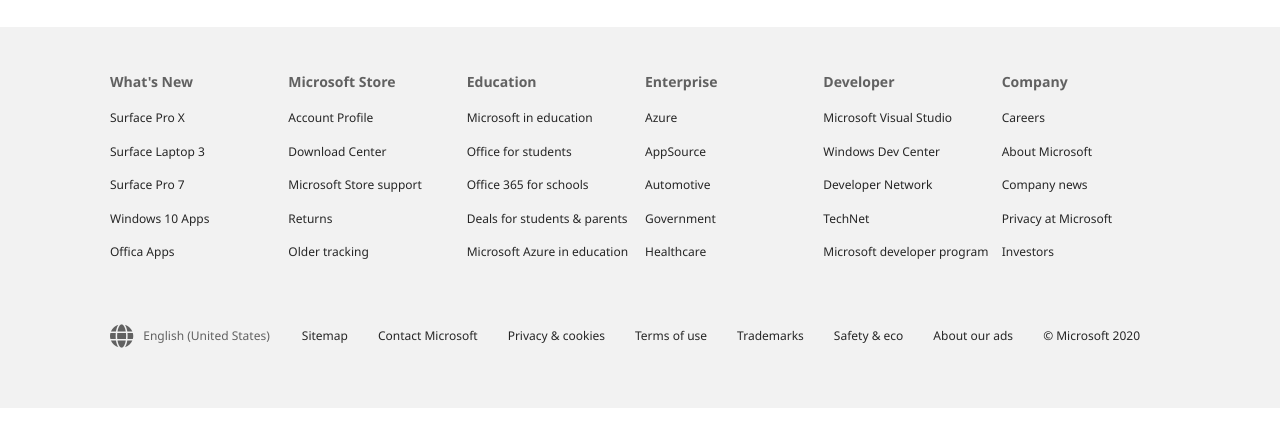
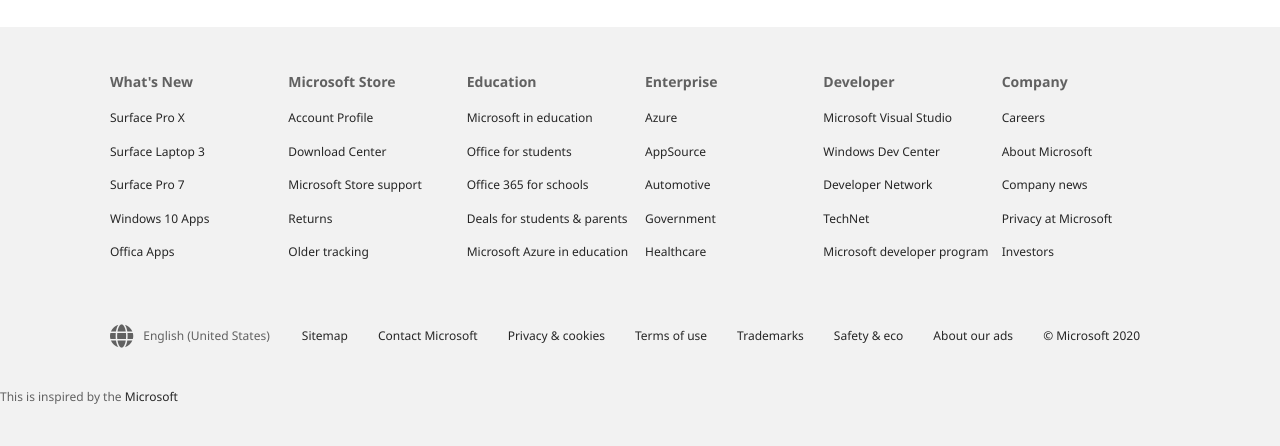
Before and after one commit to doganozgur/microsoft-homepage-clone, a plain HTML site: page index.html in a window 1280 px wide. Shown: the part 2345-2791 px from the top of the page. Before the commit the page ends 2753 px from the top, so only its background shows below. Drawn offline with Linux system fonts and the light colour scheme.

Commit message:
update index.html

```diff
--- a/index.html
+++ b/index.html
@@ -220,6 +220,9 @@
           <li><a href="#">&copy; Microsoft 2020</a></li>
         </ul>
       </div>
+      <div class="ins">
+        This is inspired by the<a href="https://www.microsoft.com/">&nbsp;Microsoft</a>
+      </div>
     </footer>
 <script>
   document.querySelector('.menu-btn').addEventListener('click', () => {
```
